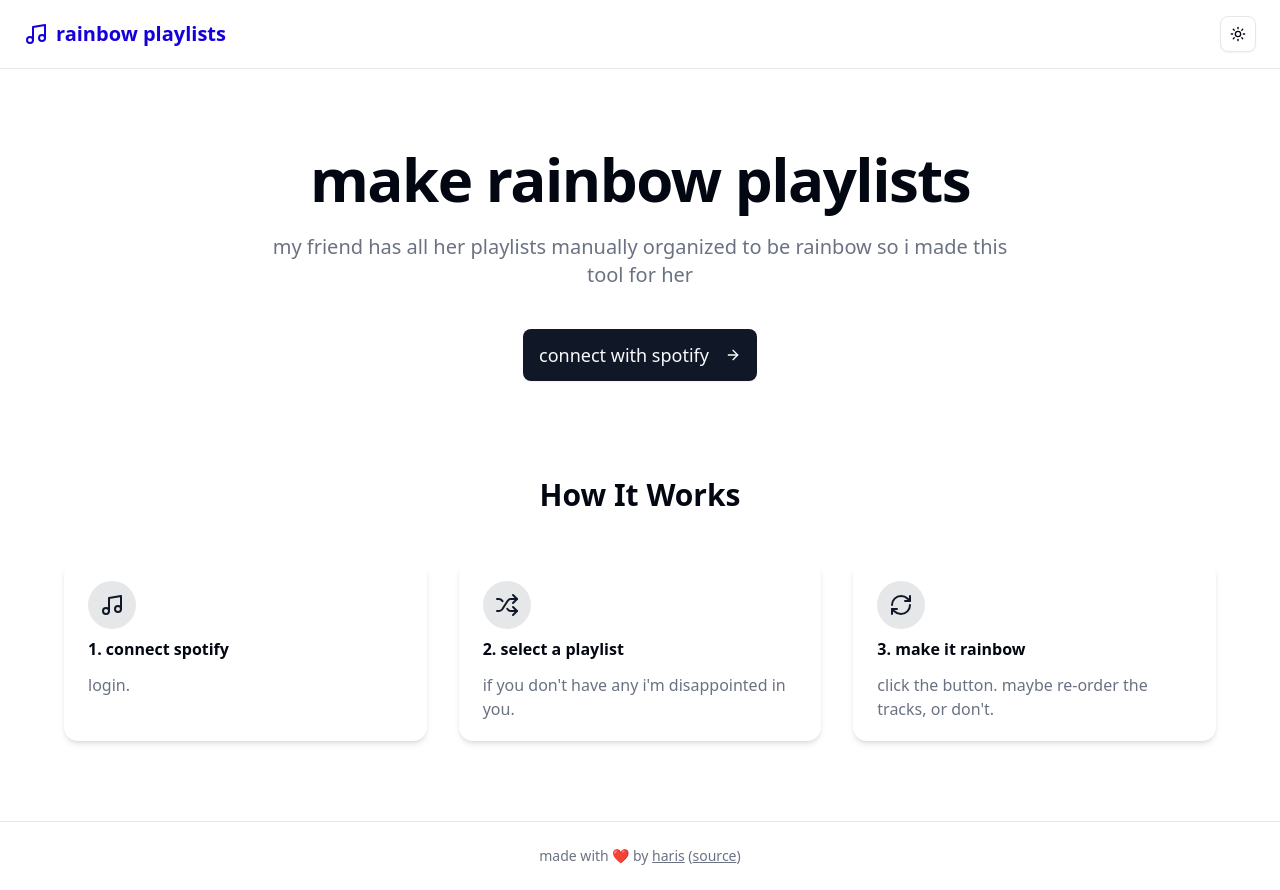
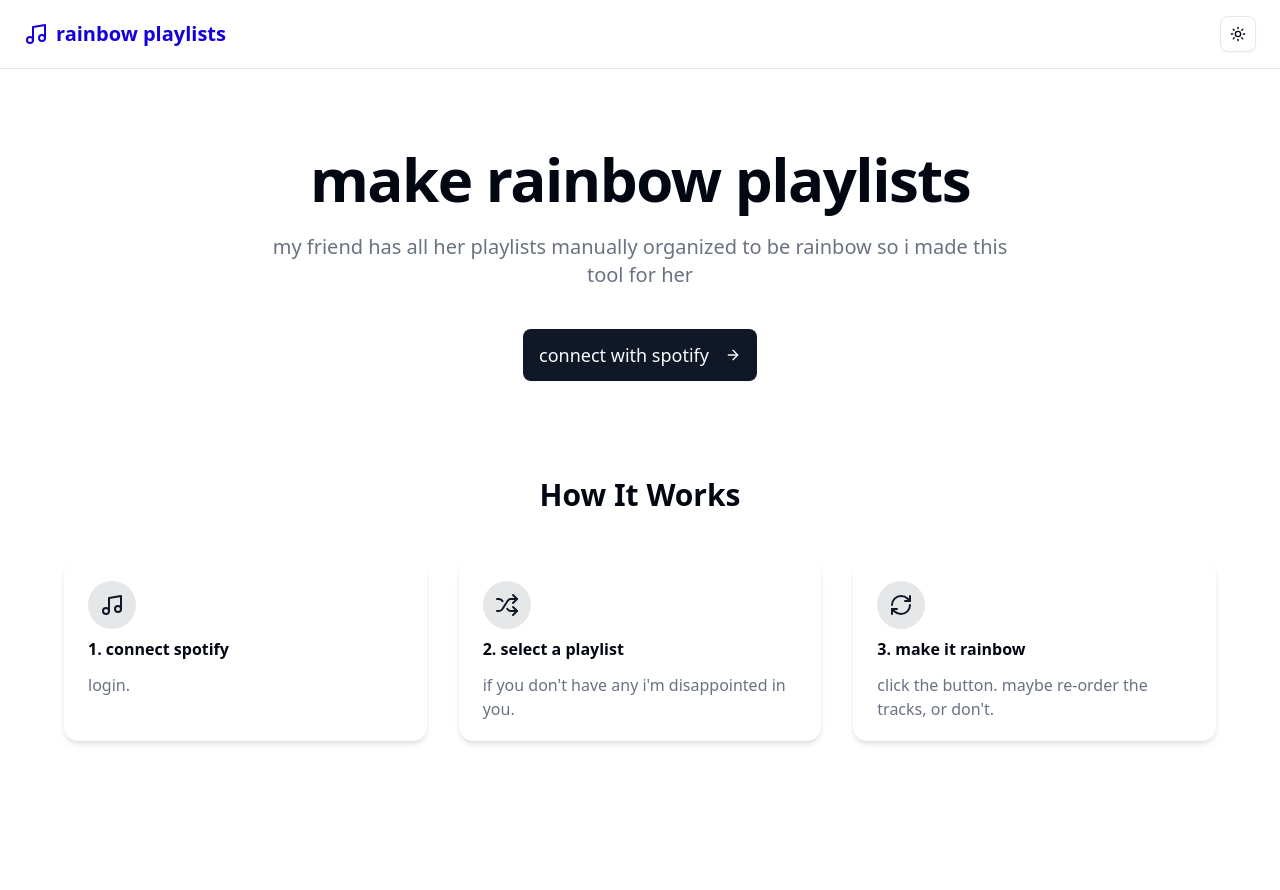
Before and after one commit to xPolar/rainbow-playlists, a Next.js app: page / in a window 1280 px wide. After the commit the page ends 821 px from the top, so only its background shows below. Built offline with nearby package versions, Linux system fonts and the light colour scheme; no server answers.

Commit message:
fix: remove footer

```diff
--- a/src/app/layout.tsx
+++ b/src/app/layout.tsx
@@ -34,7 +34,7 @@ export default function RootLayout({
 					<div className="flex min-h-screen flex-col justify-between">
 						<Header />
 						<main className="flex-1">{children}</main>
-						<footer className="mt-auto border-t py-6 text-center text-muted-foreground text-sm">
+						{/* <footer className="mt-auto border-t py-6 text-center text-muted-foreground text-sm">
 							<p>
 								made with ❤️ by{" "}
 								<a
@@ -56,7 +56,7 @@ export default function RootLayout({
 								</a>
 								)
 							</p>
-						</footer>
+						</footer> */}
 					</div>
 					<Toaster />
 					<SpeedInsights />
```
